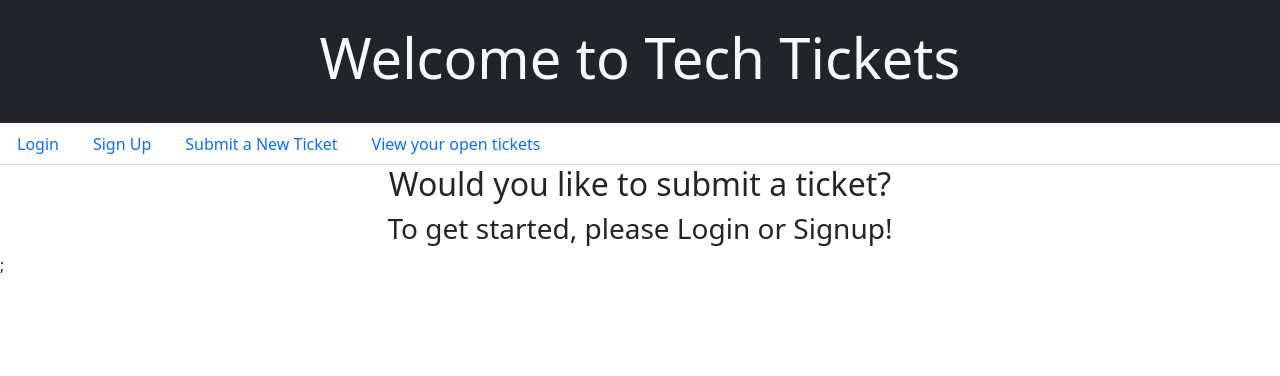
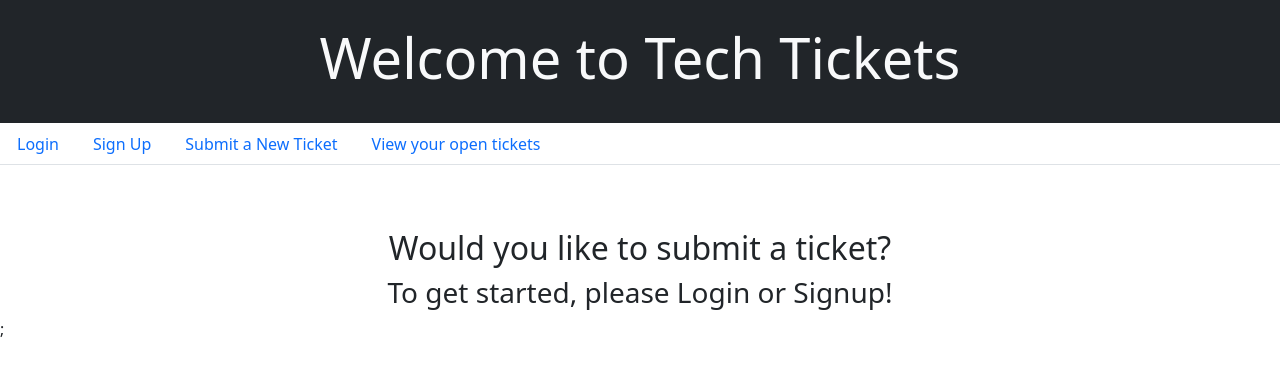
Before and after one commit to NeelCheo/tech_tickets, a React (Create React App) app in the folder client/: page / in a window 1280 px wide. Shown: the top 376 px of the page. Built offline with nearby package versions, Linux system fonts and the light colour scheme; no server answers.

Commit message:
more styling

```diff
--- a/client/src/components/NavTabs.js
+++ b/client/src/components/NavTabs.js
@@ -1,5 +1,5 @@
 import React from 'react';
-//import '../styles/NavTabs.css'
+import './styles/Nav.css'
 
 // Here we are using object destructuring assignment to pluck off our variables from the props object
 // We assign them to their own variable names
--- a/client/src/components/pages/Opentix.js
+++ b/client/src/components/pages/Opentix.js
@@ -17,7 +17,7 @@ const TicketList = () => {
     return (
       <main>
         <div className="flex-row justify-center">
-          <div className="col-12 col-md-8 mb-3">
+          <div className="col-12 col-md-8 mb-3 ">
             {/* If the data is still loading, render a loading message */}
             {loading ? (
               <div>Loading...</div>
--- a/client/src/components/pages/Signup.js
+++ b/client/src/components/pages/Signup.js
@@ -5,6 +5,7 @@ import { useMutation } from '@apollo/client';
 import { ADD_USER } from '../../utils/mutations';
 
 import Auth from '../../utils/auth';
+import "../styles/Submit.css"
 
 const Signup = () => {
 	const [formState, setFormState] = useState({
--- /dev/null
+++ b/client/src/components/styles/Nav.css
@@ -0,0 +1,3 @@
+.navtabs{
+    padding-bottom: 5%;
+}
--- a/client/src/components/styles/Submit.css
+++ b/client/src/components/styles/Submit.css
@@ -1,3 +1,8 @@
 .form{
-padding: 50px;
+padding: 1%;
 }
+
+.h4 .card-header .bg-success
+ .text-light .p-2 .m-0{
+    background-color: cornflowerblue !important;
+}
```
